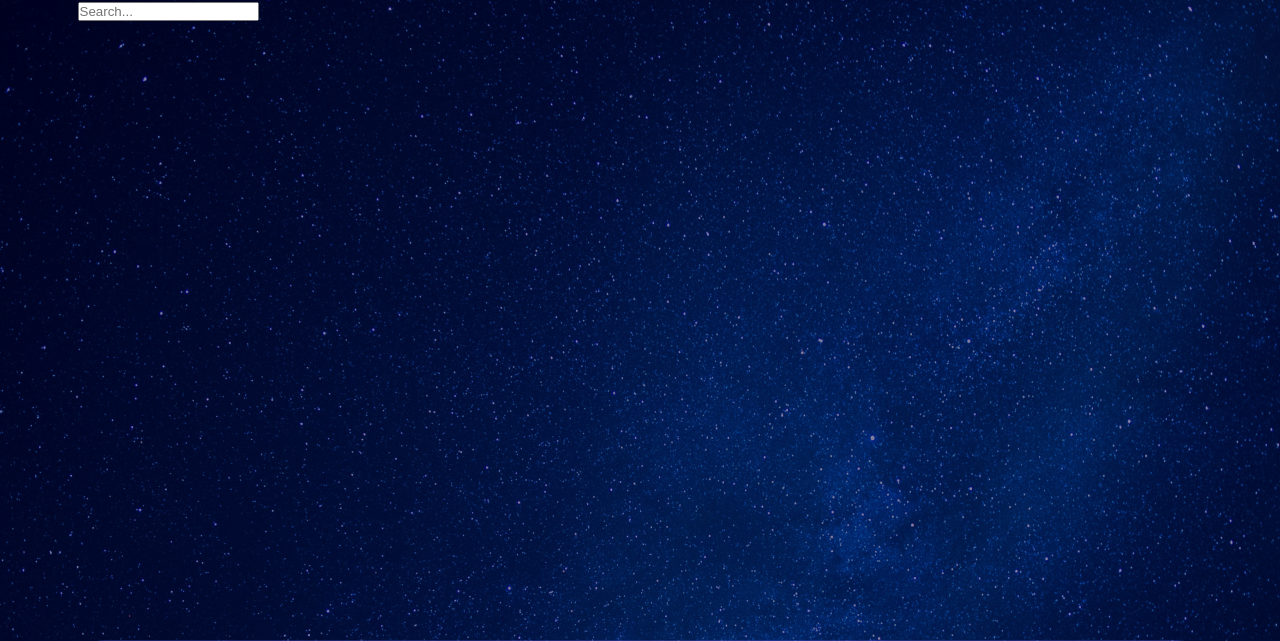
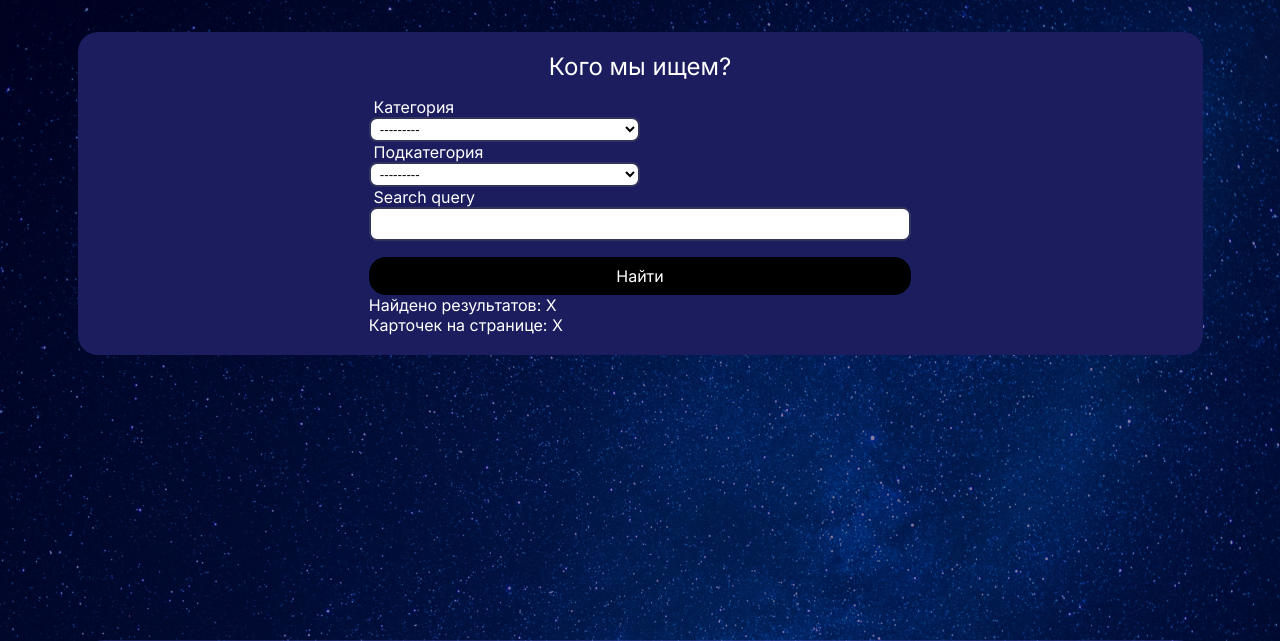
Before and after one commit to N1qro/petpreneur, a Django app: page /jobs/ in a window 1280 px wide. Shown: the part 82-723 px from the top of the page. Run offline with Django 4.2, Linux system fonts and the light colour scheme; data that the repository does not hold is empty; some libraries are stand-ins or nearby versions.

Commit message:
+Ability to filter projects in a marketplace

```diff
--- a/petpreneur/categories/models.py
+++ b/petpreneur/categories/models.py
@@ -57,8 +57,10 @@ class Skill(core.models.AbstractNameSlugModel):
         try:
             skill = cls.objects.get(normalized_name=normalized_name)
         except cls.DoesNotExist:
-            skill = cls.objects.create(name=name,
-                                       normalized_name=normalized_name)
+            skill = cls.objects.create(
+                name=name,
+                normalized_name=normalized_name,
+            )
             did_create = True
 
         return skill, did_create
--- a/petpreneur/jobs/forms.py
+++ b/petpreneur/jobs/forms.py
@@ -33,4 +33,15 @@ class CreateJobForm(django.forms.ModelForm):
         }
 
 
+class JobSearchForm(django.forms.ModelForm):
+    search_query = django.forms.CharField(required=False)
+
+    class Meta:
+        model = jobs.models.Job
+        fields = [
+            model.category.field.name,
+            model.subcategory.field.name,
+        ]
+
+
 __all__ = []
--- a/petpreneur/jobs/views.py
+++ b/petpreneur/jobs/views.py
@@ -1,3 +1,4 @@
+from typing import Any
 import django.db.models
 import django.urls
 import django.views.generic
@@ -60,15 +61,42 @@ class JobsView(django.views.generic.ListView):
     context_object_name = "jobs"
     paginate_by = 20
 
+    def get_context_data(self, **kwargs):
+        context = super().get_context_data(**kwargs)
+        context["search_form"] = jobs.forms.JobSearchForm(self.request.GET or None)
+        return context
+
     def get_queryset(self):
-        query = self.request.GET.get("q")
-        if query:
-            return self.model.objects.filter(
-                django.db.models.Q(title__icontains=query)
-                | django.db.models.Q(text__icontains=query),
-            )
+        form = jobs.forms.JobSearchForm(self.request.GET or None)
+        if form.is_valid():
+            category = form.cleaned_data.get("category")
+            subcategory = form.cleaned_data.get("subcategory")
+            search_query = form.cleaned_data.get("search_query")
+            queryset = self.model.objects.filter(is_active=True)
+
+            if category:
+                queryset = queryset.filter(category=category)
+                if subcategory:
+                    queryset = queryset.filter(subcategory=subcategory)
+
+            if search_query:
+                queryset = queryset.filter(
+                    django.db.models.Q(title__icontains=search_query) |
+                    django.db.models.Q(text__icontains=search_query),
+                )
+
+            return queryset  # noqa R504
 
         return self.model.objects.filter(is_active=True)
+
+        # query = self.request.GET.get("q")
+        # if query:
+        #     return self.model.objects.filter(
+        #         django.db.models.Q(title__icontains=query)
+        #         | django.db.models.Q(text__icontains=query),
+        #     )
+
+        # return self.model.objects.filter(is_active=True)
 
 
 class JobsCategoryView(JobsView):
--- a/petpreneur/static_dev/css/global.css
+++ b/petpreneur/static_dev/css/global.css
@@ -22,6 +22,11 @@ h5, .h5 {
 
 .text-center {
     text-align: center;
+}
+
+.container-50 {
+    width: 50%;
+    margin-inline: auto;
 }
 
 .gap1 {
@@ -56,6 +61,13 @@ h5, .h5 {
     justify-content: space-between;
 }
 
+.form-styled input,
+.form-styled textarea,
+.form-styled select {
+    padding-block: 2px;
+    padding-left: 5px;
+}
+
 .form-styled textarea,
 .form-styled input:not([type="checkbox"]):not([type="file"])
 {
@@ -66,8 +78,16 @@ h5, .h5 {
     min-height: 34px;
 }
 
+.form-styled select {
+    width: 50%;
+    border-radius: 8px;
+    border: 2px solid rgba(0, 2, 53, 0.80);
+    background: #FFF;
+}
+
 .form-styled textarea {
     height: 100%;
+    font-size: 1.25rem;
 }
 
 .form-styled > p {
@@ -371,3 +391,20 @@ footer {
 .job-creation-form-container > form {
     flex: 1;
 }
+
+/* project-display */
+
+.project--display--filter {
+    margin-top: 2rem;
+    padding: 20px;
+    border-radius: 20px;
+    background-color: var(--dark-blue-color);
+
+    gap: 1rem;
+}
+
+
+.project--search--container {
+    display: grid;
+    grid-template-columns: repeat(3, minmax(300px, 1fr));
+}
--- a/petpreneur/templates/jobs/create.html
+++ b/petpreneur/templates/jobs/create.html
@@ -27,8 +27,8 @@
             <li>Не использовать NSFW изображения для фотографий проекта</li>
             <li>Описание не должно содержать никаких ссылок</li>
             <li>
-                После создания проекта должно пройти не менее 4 часов,
-                чтобы можно было повторно создать проект
+                После публикации проекта, заявки на вступление
+                от пользователей будут отображаться во вкладке <strong>"Отклики"</strong>
             </li>
         </ul>
     </div>
--- a/petpreneur/templates/jobs/jobs.html
+++ b/petpreneur/templates/jobs/jobs.html
@@ -2,7 +2,39 @@
 {% load buttons %}
 
 {% block content %}
-{% with request.resolver_match.view_name as view_name %}
+
+    <section class="project--display--filter">
+        <form class="container-50 form-styled gap1">
+            <h5 class="text-center">Кого мы ищем?</h5>
+            <div class="project--display--criterion">
+                {% for field in search_form %}
+                    <p>
+                        <label for="{{field.id_label_for}}">{{field.label}}</label>
+                        <br>
+                        {{field}}
+                    </p>
+                {% endfor %}
+            </div>
+            <div class="project--searchsubmit--section">
+                {% submit_button "Найти" %}
+                <p>Найдено результатов: X</p>
+                <p>Карточек на странице: X</p>
+            </div>
+        </form>
+    </section>
+
+    <section class="project--search--container">
+        {% for job in jobs %}
+            <div>{{job}}({{job.category.name}}, {{job.subcategory.name}})</div>
+        {% endfor %}
+    </section>
+
+{% endblock content %}
+
+
+
+
+{% comment %} {% with request.resolver_match.view_name as view_name %}
 {% if view_name == "jobs:jobs" %}
     <form action="{% url view_name %}" method="get">
         <input name="q" type="text" placeholder="Search...">
@@ -21,6 +53,4 @@
     </form>
 {% endif %}
 
-{% endwith %}
-{% for job in jobs %} {{ job }} {% endfor %}
-{% endblock content %}
+{% endwith %} {% endcomment %}
--- a/petpreneur/users/forms.py
+++ b/petpreneur/users/forms.py
@@ -50,7 +50,11 @@ class UserChangeForm(
 class UserContactsForm(django.forms.ModelForm):
     class Meta:
         model = users.models.User
-        fields = (users.models.User.contacts.field.name,)
+        fields = (model.contacts.field.name,)
+
+        widgets = {
+            model.contacts.field.name: django.forms.Textarea(attrs={"cols": None, "rows": 4})
+        }
 
 
 __all__ = []
```
Also changed, not shown: petpreneur/resume/forms.py (+7 -5 lines), petpreneur/users/views.py (+16 -5 lines).
